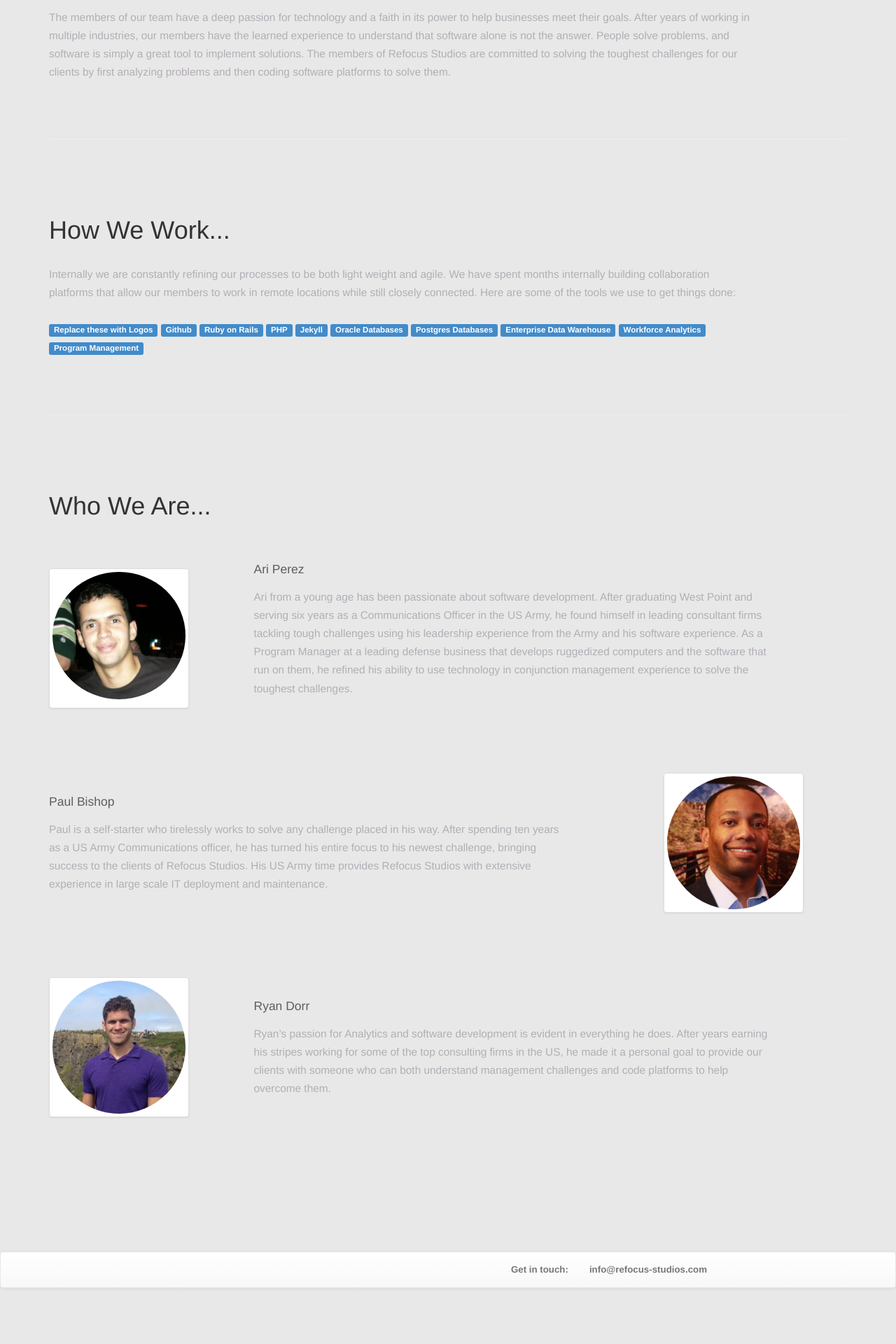
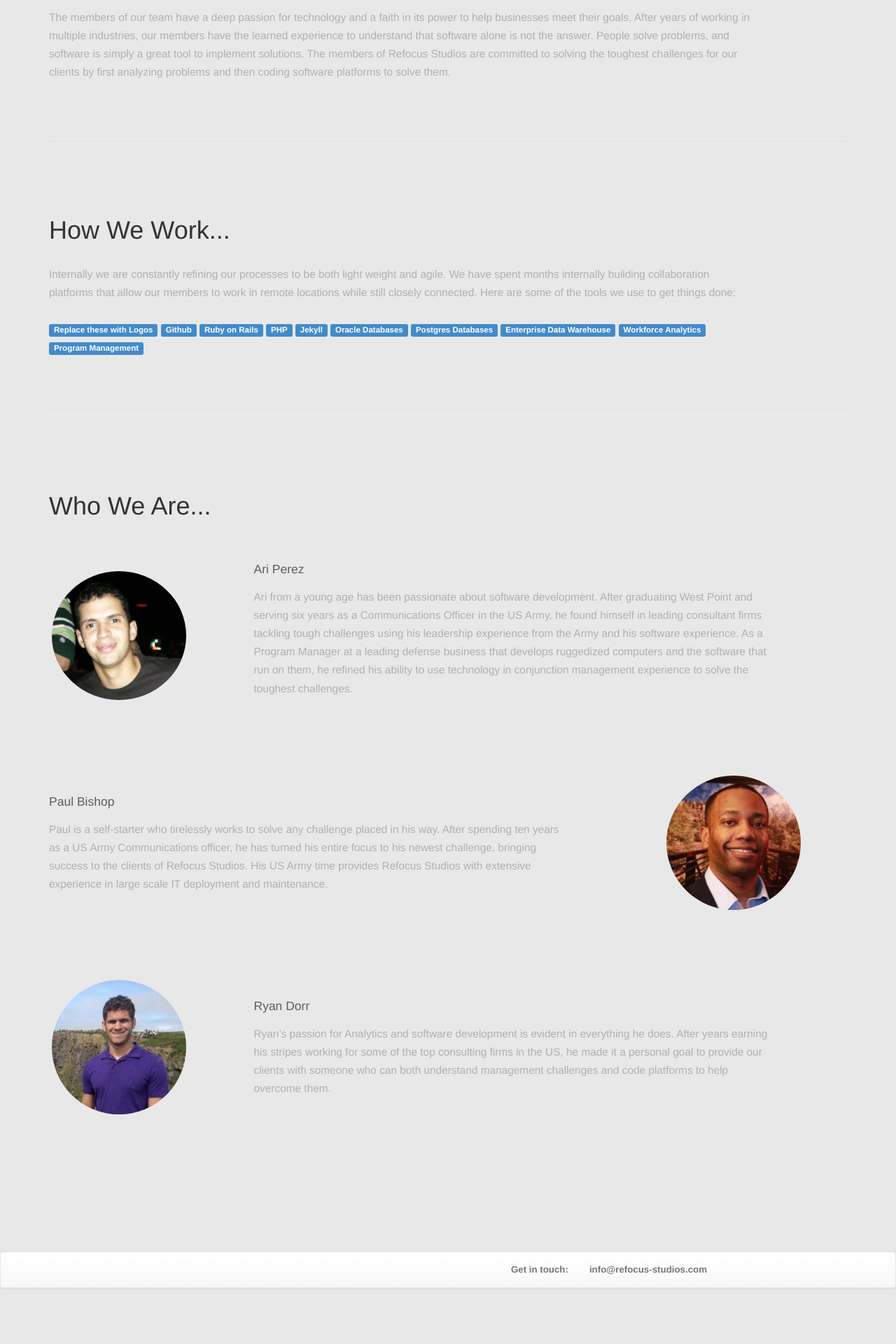
Before and after one commit to refocus-studios/refocus-studios.github.io, a Jekyll site: the page index.html, which Jekyll copies as it is, in a window 1280 px wide. Shown: the part 980-2900 px from the top of the page at 70% size. Built offline with Jekyll 4.4.1, drawn with Linux system fonts in a browser that asks for light colours; Markdown is read by kramdown in place of the engine named in the settings.

Commit message:
Removed About Us image backgrounds

```diff
--- a/index.html
+++ b/index.html
@@ -95,9 +95,8 @@
             </div>
 
             <div class="col-sm-3 hidden-xs" style="margin-top: 40px;">
-                <div class="thumbnail ari img-rounded">
+                <div class="thumbnail ari img-rounded"  style="background-color:  rgb(232,232,232); border: none; box-shadow: none;">
                     <img class="img-responsive img-circle" src="/images/bio_pic_ari.jpg">
-
                 </div>
 
             </div>
@@ -117,7 +116,7 @@
                 </p>
             </div>
             <div class="col-sm-3 hidden-xs">
-                <div class="thumbnail paul img-rounded">
+                <div class="thumbnail paul img-rounded" style="background-color:  rgb(232,232,232); border: none; box-shadow: none;">
                     <img class="img-responsive img-circle" src="/images/bio_pic_paul.jpg" alt="Picture Paul Bishop">
 
                 </div>
@@ -126,7 +125,7 @@
 
         <div class="row ft">
             <div class="col-sm-3 hidden-xs">
-                <div class="thumbnail ryan img-rounded">
+                <div class="thumbnail ryan img-rounded" style="background-color:  rgb(232,232,232); border: none; box-shadow: none;">
                     <img class="img-responsive img-circle" style="background-color: #FFFFFF;" src="/images/bio_pic_ryan.jpg" alt="Picture Ryan Dorr">
                 </div>
             </div>
```
Also changed, not shown: 3 other files.
